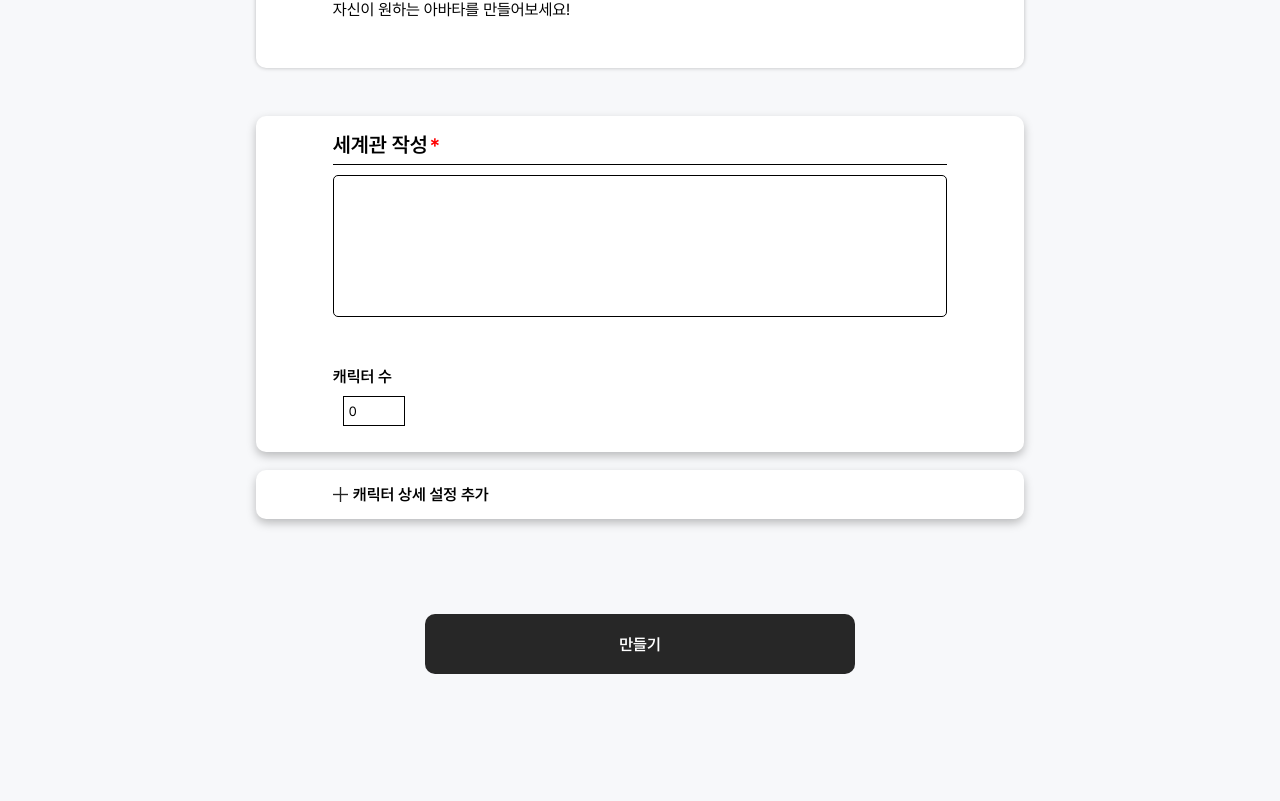
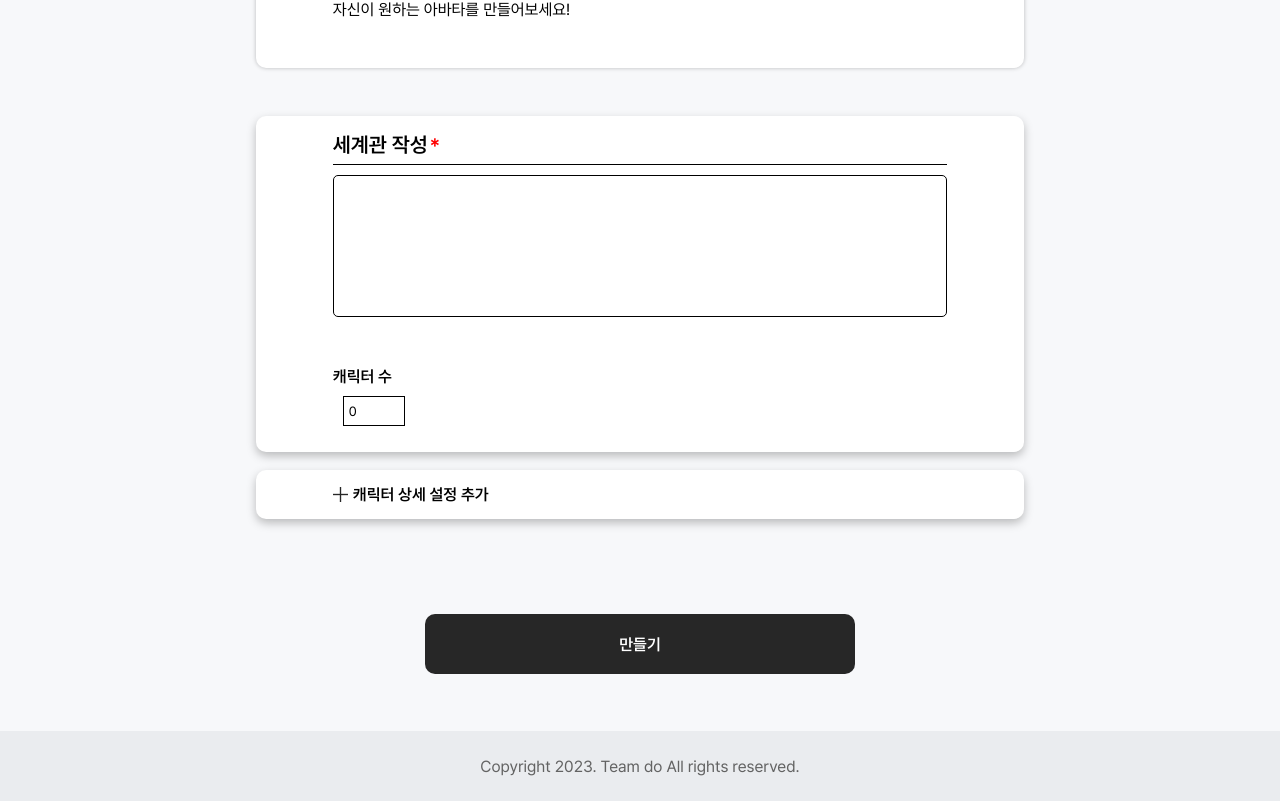
Before and after one commit to UH-HackerTon-18/Hack-Frontend, a React (Create React App) app: page /createAvartar in a window 1280 px wide. Shown: the part 187-988 px from the top of the page. Before the commit the page ends 918 px from the top, so only its background shows below. Built offline with nearby package versions, Linux system fonts and the light colour scheme; no server answers.

Commit message:
Add: Footer

```diff
--- a/src/components/Header/style.js
+++ b/src/components/Header/style.js
@@ -2,6 +2,7 @@ import color from 'styles/color';
 import styled from 'styled-components';
 
 export const HeaderWrapper = styled.div`
+  position: sticky;
   width: 100%;
   min-height: 9vh;
   border-bottom: 1px solid ${color.gray[200]};
--- /dev/null
+++ b/src/components/common/footer/index.jsx
@@ -0,0 +1,9 @@
+import * as S from './style'
+
+export default function Footer() {
+    return (
+        <S.FooterWrapper>
+            Copyright 2023. Team do All rights reserved.
+        </S.FooterWrapper>
+    )
+}
--- /dev/null
+++ b/src/components/common/footer/style.js
@@ -0,0 +1,13 @@
+import color from 'styles/color';
+import styled from 'styled-components';
+
+export const FooterWrapper = styled.div`
+ background-color: ${color.gray[600]};
+ color: ${color.gray[500]};
+ width: 100%;
+ height: 70px;
+ display : flex;
+ text-align: center;
+ justify-content: center;
+ align-items: center;
+`
--- a/src/router/index.jsx
+++ b/src/router/index.jsx
@@ -2,6 +2,7 @@ import Header from 'components/Header';
 import { useEffect } from 'react';
 import { BrowserRouter, Route, Routes } from 'react-router-dom';
 import * as P from '../pages';
+import Footer from 'components/common/footer';
 
 export default function Router() {
   return (
@@ -15,6 +16,7 @@ export default function Router() {
         <Route path='/completeAvartar:id' element={<P.CheckPersonal />} />
         <Route path='/createAvartar' element={<P.CreateAvartar />} />
       </Routes>
+      <Footer />
     </BrowserRouter>
   );
 }
--- a/src/styles/color.js
+++ b/src/styles/color.js
@@ -3,6 +3,8 @@ const gray = {
   200: '#DADADA',
   300: '#656B80',
   400: '#A9A9A9',
+  500: '#636363',
+  600: '#EAECEF',
 };
 const black = {
   100: '#000000',
```
Also changed, not shown: 1 other file (tests, documents, lock files or other folders).
